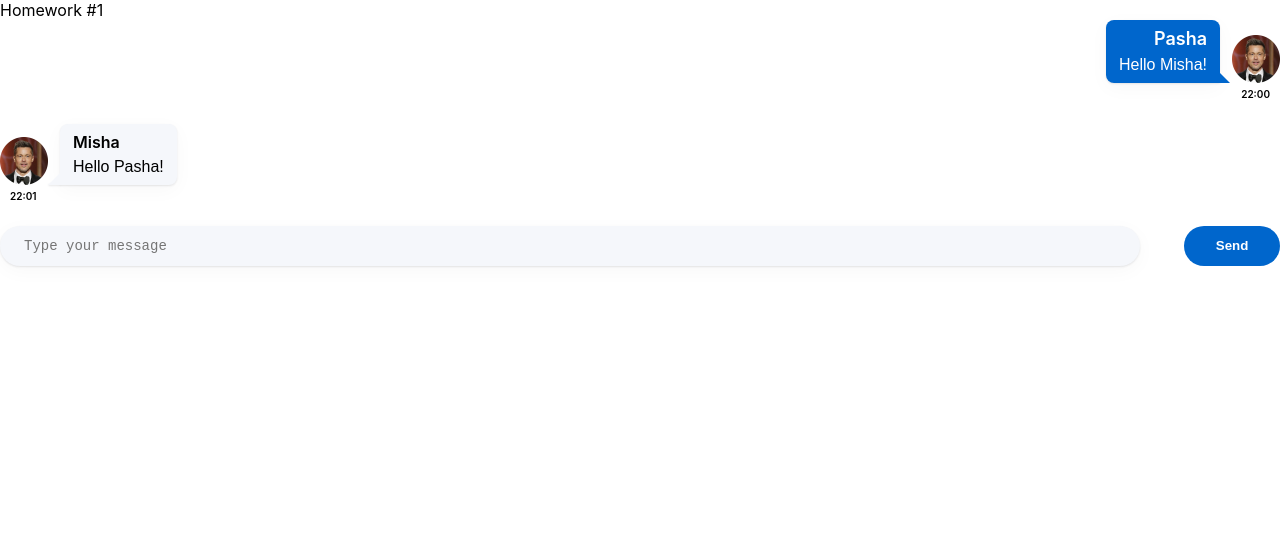
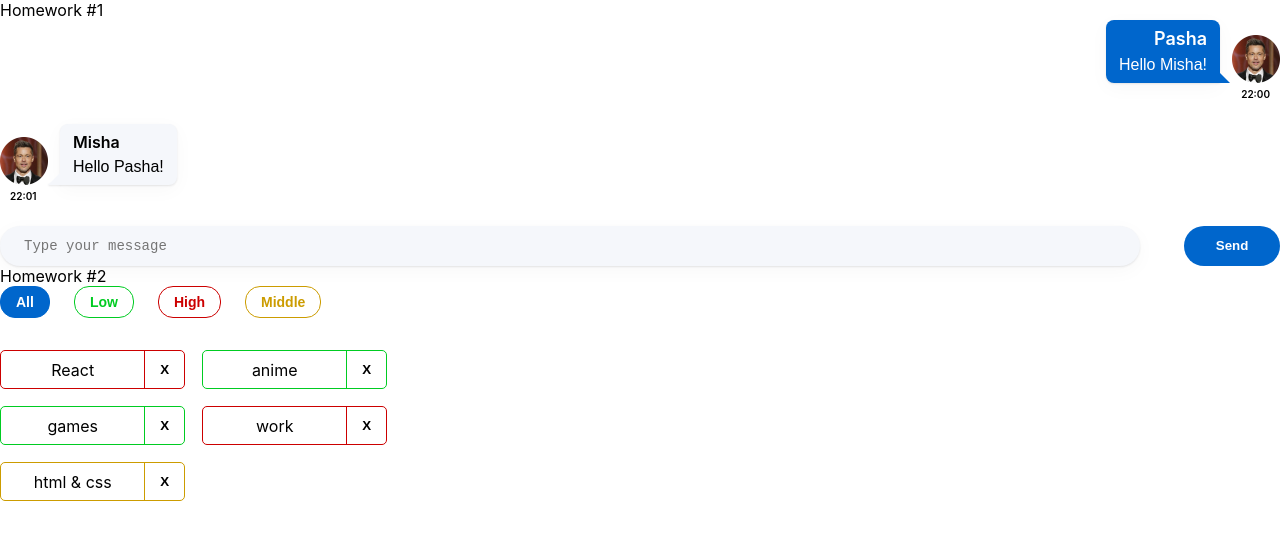
Before and after one commit to klonirovan89/hws2, a React (Create React App) app: page / in a window 1280 px wide. Shown: the top 540 px of the page. Built offline with nearby package versions, Linux system fonts and the light colour scheme.

Commit message:
Commit 2

```diff
--- a/src/s1-main/App.tsx
+++ b/src/s1-main/App.tsx
@@ -1,13 +1,14 @@
 import React from 'react'
 import s from './App.module.css'
 import HW1 from '../s2-homeworks/hw01/HW1'
+import HW2 from '../s2-homeworks/hw02/HW2'
 
 function App() {
     return (
         <div className={s.App}>
             <HW1/>
             {/*раскомментировать по ходу выполнения*/}
-            {/*<HW2/>*/}
+            <HW2/>
             {/*<HW3/>*/}
             {/*<HW4/>*/}
 
--- a/src/s2-homeworks/hw01/message/Message.module.css
+++ b/src/s2-homeworks/hw01/message/Message.module.css
@@ -45,7 +45,7 @@
 .messageText {
     font-family: Montserrat, sans-serif;
     line-height: 1.25;
-    white-space: pre-wrap;
+    white-space: normal;
 }
 
 .time {
--- a/src/s2-homeworks/hw02/HW2.tsx
+++ b/src/s2-homeworks/hw02/HW2.tsx
@@ -17,16 +17,16 @@ import s2 from '../../s1-main/App.module.css'
 * */
 
 // types
-export type AffairPriorityType = any // need to fix any
+export type AffairPriorityType  = 'low' | 'middle' | 'high' // need to fix any
 export type AffairType = {
-    _id: any // need to fix any
-    name: any // need to fix any
+    _id: number // need to fix any
+    name: string // need to fix any
     priority: AffairPriorityType
 }
 export type FilterType = 'all' | AffairPriorityType
 
 // constants
-const defaultAffairs: any = [ // need to fix any
+const defaultAffairs: AffairType[] = [ // need to fix any
     {_id: 1, name: 'React', priority: 'high'}, // студенты могут изменить содержимое name и количество элементов в массиве, ...priority не менять!
     {_id: 2, name: 'anime', priority: 'low'},
     {_id: 3, name: 'games', priority: 'low'},
@@ -35,23 +35,23 @@ const defaultAffairs: any = [ // need to fix any
 ]
 
 // pure helper functions
-export const filterAffairs = (affairs: any, filter: any): any => { // need to fix any
+export const filterAffairs = (affairs: AffairType[], filter: FilterType): AffairType[] => { // need to fix any
 
+    return filter === 'all' ? affairs : affairs.filter(affair => affair.priority === filter) // need to fix
+}
+export const deleteAffair = (affairs: AffairType[], _id: number): AffairType[] => { // need to fix any
 
-    return affairs // need to fix
-}
-export const deleteAffair = (affairs: any, _id: any): any => { // need to fix any
-
-    return affairs // need to fix
+    return affairs.filter(affair => affair._id !== _id) // need to fix
 }
 
 function HW2() {
-    const [affairs, setAffairs] = useState<any>(defaultAffairs) // need to fix any
+    const [affairs, setAffairs] = useState<AffairType[]>(defaultAffairs) // need to fix any
     const [filter, setFilter] = useState<FilterType>('all')
 
     const filteredAffairs = filterAffairs(affairs, filter)
-    const deleteAffairCallback = (_id: any) => { // need to fix any
-        // need to fix
+
+    const deleteAffairCallback = (_id: number) => { // need to fix any
+        setAffairs(deleteAffair(affairs, _id)) // need to fix
     }
 
     return (
--- a/src/s2-homeworks/hw02/affairs/Affairs.tsx
+++ b/src/s2-homeworks/hw02/affairs/Affairs.tsx
@@ -1,39 +1,45 @@
-import React from 'react'
+import React, {useState} from 'react'
 import Affair from './affair/Affair'
 import {AffairType, FilterType} from '../HW2'
 import s from './Affairs.module.css'
 
 type AffairsPropsType = {
-    data: any // need to fix any
-    setFilter: any
-    deleteAffairCallback: any
+    data: AffairType[] // need to fix any
+    setFilter: (filter: FilterType) => void
+    deleteAffairCallback: (_id: number) => void
     filter: FilterType
 }
+export const Affairs: React.FC<AffairsPropsType> = ({data, setFilter, deleteAffairCallback, filter}) => {
+    const [switcher, setSwitcher] = useState<boolean>(false)
 
-function Affairs(props: AffairsPropsType) {
+    const allOrPriority = (bool: boolean): string => bool ? `${s.affairs} ${s.affairsNoWrap}` : s.affairs
     const setAll = () => {
-        // need to fix
+        setFilter('all')
+        setSwitcher(false)
+    }
+    const setLow = () => {
+        setFilter('low')
+        setSwitcher(true)
+    }
+    const setMiddle = () => {
+        setFilter('middle')
+        setSwitcher(true)
     }
     const setHigh = () => {
-        // need to fix
-    }
-    const setMiddle = () => {
-        // need to fix
-    }
-    const setLow = () => {
-        // need to fix
+        setFilter('high')
+        setSwitcher(true)
     }
 
-    const cnAll = s.button + ' ' + s.all + (props.filter === 'all' ? ' ' + s.active : '')
-    const cnHigh = s.button + ' ' + s.high + (props.filter === 'high' ? ' ' + s.active : '')
-    const cnMiddle = s.button + ' ' + s.middle + (props.filter === 'middle' ? ' ' + s.active : '')
-    const cnLow = s.button + ' ' + s.low + (props.filter === 'low' ? ' ' + s.active : '')
+    const cnAll = s.button + ' ' + s.all + (filter === 'all' ? ' ' + s.active : '')
+    const cnHigh = s.button + ' ' + s.high + (filter === 'high' ? ' ' + s.active : '')
+    const cnMiddle = s.button + ' ' + s.middle + (filter === 'middle' ? ' ' + s.active : '')
+    const cnLow = s.button + ' ' + s.low + (filter === 'low' ? ' ' + s.active : '')
 
-    const mappedAffairs = props.data.map((a: AffairType) => (
+    const mappedAffairs = data.map(affair => (
         <Affair
-            key={a._id} // кеи ОБЯЗАТЕЛЬНЫ в 99% - так что лучше их писать всегда при создании компонент в мапе
-            affair={a}
-            deleteAffairCallback={props.deleteAffairCallback}
+            key={affair._id}
+            affair={affair}
+            deleteAffairCallback={deleteAffairCallback}
         />
     ))
 
@@ -46,6 +52,13 @@ function Affairs(props: AffairsPropsType) {
                     className={cnAll}
                 >
                     All
+                </button>
+                <button
+                    id={'hw2-button-low'}
+                    onClick={setLow}
+                    className={cnLow}
+                >
+                    Low
                 </button>
                 <button
                     id={'hw2-button-high'}
@@ -61,15 +74,8 @@ function Affairs(props: AffairsPropsType) {
                 >
                     Middle
                 </button>
-                <button
-                    id={'hw2-button-low'}
-                    onClick={setLow}
-                    className={cnLow}
-                >
-                    Low
-                </button>
             </div>
-            <div className={s.affairs}>{mappedAffairs}</div>
+            <div className={allOrPriority(switcher)}>{mappedAffairs}</div>
         </div>
     )
 }
--- a/src/s2-homeworks/hw02/affairs/affair/Affair.tsx
+++ b/src/s2-homeworks/hw02/affairs/affair/Affair.tsx
@@ -3,44 +3,38 @@ import { AffairType } from '../../HW2'
 import s from './Affair.module.css'
 import s2 from '../Affairs.module.css'
 
+
 type AffairPropsType = {
-    // key не нужно типизировать
     affair: AffairType
-    deleteAffairCallback: any // need to fix any
+    deleteAffairCallback: (_id: number) => void
 }
 
-function Affair(props: AffairPropsType) {
-    const deleteCallback = () => {
-        // need to fix
-    }
+export const Affair: React.FC<AffairPropsType> = ({affair, deleteAffairCallback}) => {
 
-    const nameClass = s.name + ' ' + s2[props.affair.priority]
-    const buttonClass = s.closeButton + ' ' + s2[props.affair.priority]
-    const affairClass = s.affair + ' ' + s2[props.affair.priority]
+    const deleteCallback = () => deleteAffairCallback(affair._id)
+
+    const nameClass = s.name + ' ' + s2[affair.priority]
+    const buttonClass = s.closeButton + ' ' + s2[affair.priority]
+    const affairClass = s.affair + ' ' + s2[affair.priority]
 
     return (
         <div
-            id={'hw2-affair-' + props.affair._id}
+            id={'hw2-affair-' + affair._id}
             className={affairClass}
         >
-            <div id={'hw2-name-' + props.affair._id} className={nameClass}>
-                {/*создаёт студент*/}
-
-                {/**/}
+            <div id={'hw2-name-' + affair._id} className={nameClass}>
+                {affair.name}
             </div>
-            <div id={'hw2-priority-' + props.affair._id} hidden>
-                {props.affair.priority}
+            <div id={'hw2-priority-' + affair._id} hidden>
+                {affair.priority}
             </div>
 
             <button
-                id={'hw2-button-delete-' + props.affair._id}
+                id={'hw2-button-delete-' + affair._id}
                 className={buttonClass}
-                // need to fix
-
+                onClick={deleteCallback}
             >
-                {/*текст кнопки могут изменить студенты*/}
                 X
-                {/**/}
             </button>
         </div>
     )
```
